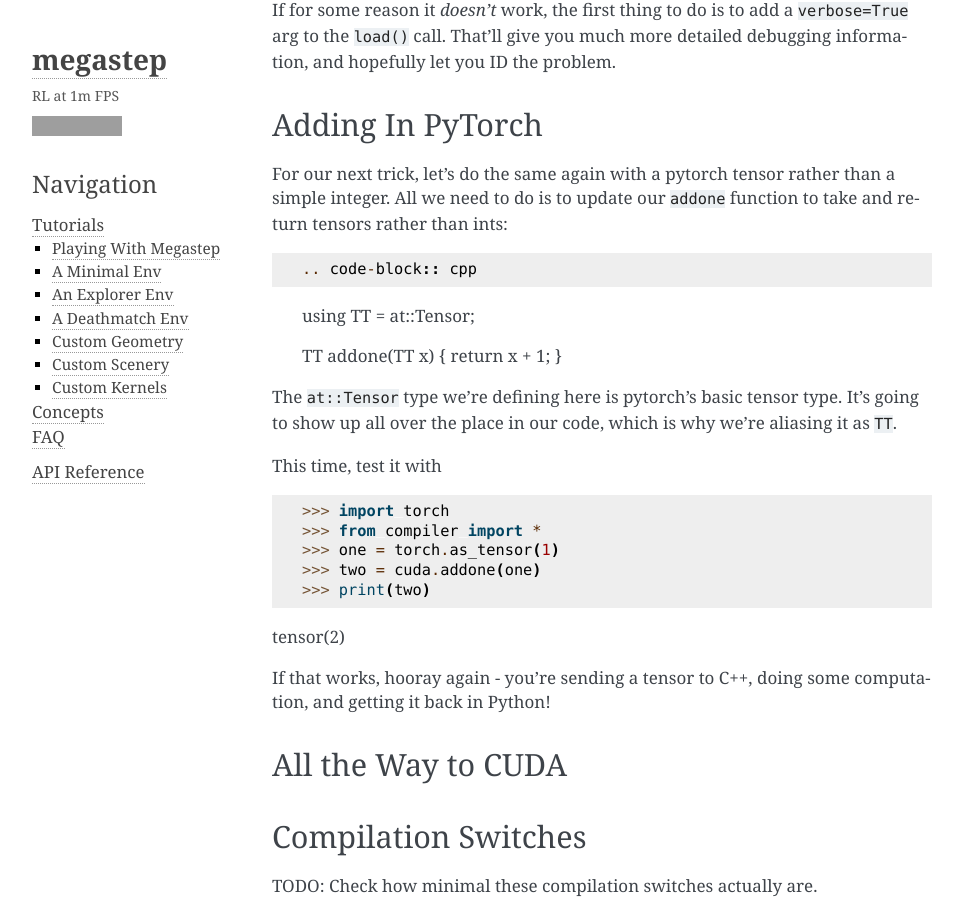
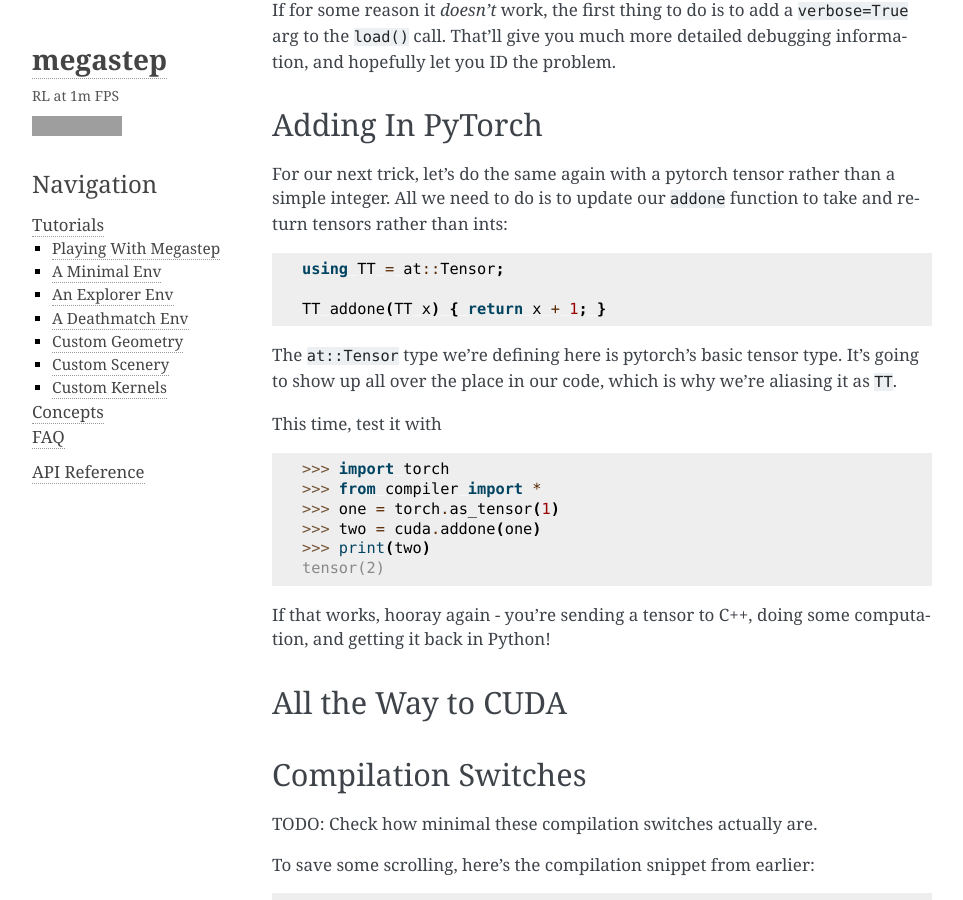
Before and after one commit to andyljones/megastep, a Sphinx documentation site: the page built from docs/tutorials/kernels/index.rst, in a window 1280 px wide and 900 px high, scrolled down 2382 px. Shown: the whole window, without its empty margins (148-1111 px from the left). Built offline with Sphinx 7.4.7, drawn with Linux system fonts in a browser that asks for light colours; grey boxes are pictures that could not be loaded.

Commit message:
Small fixes

```diff
--- a/docs/tutorials/kernels/index.rst
+++ b/docs/tutorials/kernels/index.rst
@@ -103,7 +103,7 @@
 Adding In PyTorch
 *****************
 For our next trick, let's do the same again with a pytorch tensor rather than a simple integer. All we need to do is to
-update our ``addone`` function to take and return tensors rather than ints::
+update our ``addone`` function to take and return tensors rather than ints:
 
 .. code-block:: cpp
 
@@ -114,7 +114,7 @@
 The ``at::Tensor`` type we're defining here is pytorch's basic tensor type. It's going to show up all over the place in
 our code, which is why we're aliasing it as ``TT``.
 
-This time, test it with ::
+This time, test it with
 
 >>> import torch
 >>> from compiler import *
```
